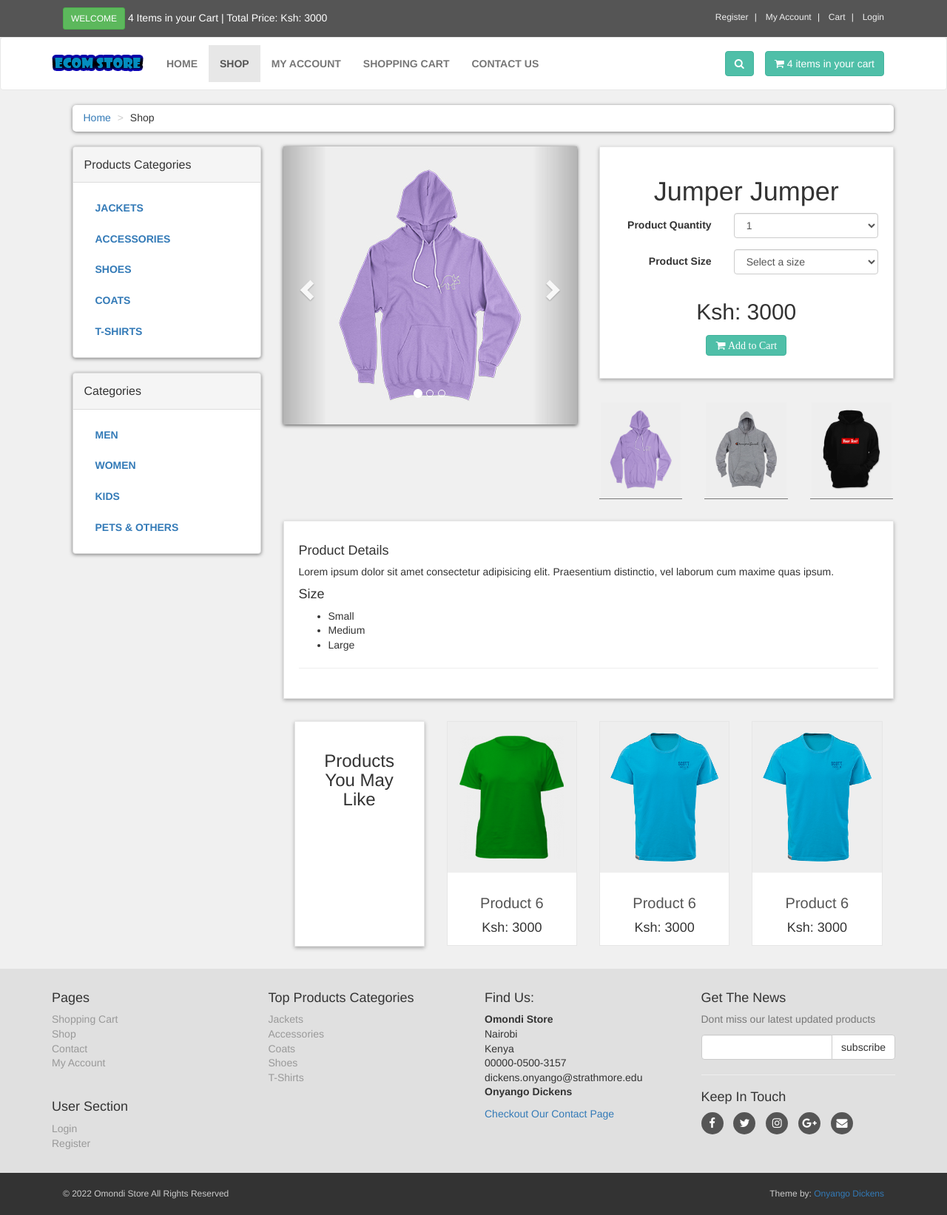
After one commit to d-kens/Ecommerce-Store, a PHP site: page /details.php in a window 1280 px wide. The commit adds this page. Shown: the whole page at 74% size. Run offline with PHP 8.4, Linux system fonts and the light colour scheme.

Commit message:
Created details.php

```diff
--- /dev/null
+++ b/details.php
@@ -0,0 +1,381 @@
+<!DOCTYPE html>
+<html lang="en">
+    <head>
+        <meta charset="UTF-8">
+        <meta http-equiv="X-UA-Compatible" content="IE=edge">
+        <meta name="viewport" content="width=device-width, initial-scale=1.0">
+
+        <link rel="stylesheet" href="styles/bootstrap-337.min.css">
+
+        <!--Font awesome-->
+        <link rel="stylesheet" href="font-awsome/css/font-awesome.min.css">
+        <!--Custom CSS file-->
+        <link rel="stylesheet" href="styles/style.css">
+
+        <title>Ecommerce Store</title>
+
+    </head>
+    <body>
+
+        <div id="top"> <!--Top Begin-->
+            <div class="container"><!--Container Begin-->
+
+                <div class="col-md-6 offer"><!--col-md-6 offer begin -->
+
+                    <a href="" class="btn btn-success btn-sm">Welcome</a>
+                    <a href="checkout.php">4 Items in your Cart | Total Price: Ksh: 3000</a>
+
+                </div><!--col-md-6 offer end-->
+
+                <div class="col-md-6"><!--col-md-6 begin-->
+
+                    <ul class="menu"><!--cmenu begin-->
+                        <li>
+                            <a href="customer_register.php">Register</a>
+                        </li>
+                        <li>
+                            <a href="checkout.php">My Account</a>
+                        </li>
+                        <li>
+                            <a href="cart.php">Cart</a>
+                        </li>
+                        <li>
+                            <a href="checkout.php">Login</a>
+                        </li>
+                    </ul><!--cmenu end-->
+
+                </div><!--col-md-6 end-->
+
+            </div><!--Container End-->
+        </div><!--Top end-->
+
+        <div id="navbar" class="navbar navbar-default"><!-- navbar navbar-default begin-->
+
+            <div class="container"><!--Container begin-->
+
+                <div class="navbar-header"><!--Navbar-header begin-->
+
+                    <a href="index.php" class="navbar-brand home"><!--Navbar-brand home begin-->
+
+                        <img src="images/ecom-store-logo.png" alt="Store-Logo" class="hidden-xs">
+                        <img src="images/ecom-store-logo-mobile.png" alt="Store-Logo" class="visible-xs">
+
+                    </a><!--Navbar-brand home ends-->
+                    <button class="navbar-toggle" data-toggle="collapse" data-target="#navigation">
+                        <span class="sr-only">Toggle Navigation</span>
+                        <i class="fa fa-align-justify"></i>
+                    </button>
+                    <button class="navbar-toggle" data-toggle="collapse" data-target="#navigation">
+                        <span class="sr-only">Toggle Search</span>
+                        <i class="fa fa-search"></i>
+                    </button>
+
+                </div><!--Nabar-header end-->
+
+                <div class="navbar-collapse collapse" id="navigation"><!--navbar-collapse collapse begin-->
+
+                    <div class="padding-nav"><!--padding-nav begin-->
+
+                        <ul class="nav navbar-nav left"><!--nav navbar-nav left begin-->
+
+                            <li>
+                                <a href="index.php">Home</a>
+                            </li>
+                            <li class="active">
+                                <a href="shop.php">Shop</a>
+                            </li>
+                            <li>
+                                <a href="checkout.php">My Account</a>
+                            </li>
+                            <li>
+                                <a href="cart.php">Shopping Cart</a>
+                            </li>
+                            <li>
+                                <a href="contact.php">Contact Us</a>
+                            </li>
+
+                        </ul><!--nav navbar-nav left end-->
+
+                    </div><!--padding-nav end-->
+
+                    <a href="cart.php" class="btn navbar-btn btn-primary right"><!--btn navbar-btn btn-primary right begin-->
+
+                        <i class="fa fa-shopping-cart"></i>
+                        <span>4 items in your cart</span>
+
+                    </a><!--btn navbar-btn btn-primary right end-->
+
+                    <div class="navbar-collapse collapse right"><!--navbar-collapse collapse right begin-->
+
+                        <button class="btn btn-primary navbar-btn" type="button" data-toggle="collapse" data-target="#search"><!--btn btn-primary navbar-btn begin-->
+
+                            <span class="sr-only">Toggle Search</span>
+                            <i class="fa fa-search"></i>
+
+                        </button><!--btn btn-primary navbar-btn end-->
+
+                    </div><!--navbar-collapse collapse right end-->
+
+                    <div class="collapse clearfix" id="search"><!--collapse clearfix begin-->
+
+                        <form action="result.php" method="get" class="navbar-form"><!--navbar-form begin-->
+
+                            <div class="input-group"><!--input-group begin-->
+
+                                <input type="text" class="form-control" name="user_querry" placeholder="search" required>
+
+                                <span class="input-group-btn"><!--input-group-btn begin-->
+                                    <button type="submit" name="search" value="search" class="btn btn-primary"><!--btn btn-primary begin-->
+
+                                        <i class="fa fa-search"></i>
+
+                                    </button><!--btn btn-primary end-->
+                                </span><!--input-group-btn end-->
+
+                            </div><!--input-group end-->
+
+                        </form><!--navbar-form end-->
+
+                    </div><!--collapse clearfix end-->
+
+                </div><!--navbar-collapse collapse end-->
+
+            </div><!--Container end-->
+
+        </div><!-- navbar navbar-default end-->
+
+        <div id="content"><!--content begin-->
+            <div class="container"><!--container begin-->
+                <div class="col-md-12"><!--col-md-12 begin-->
+
+                    <ul class="breadcrumb"><!--breadcrumb begin-->
+                        <li><a href="index.php">Home</a></li>
+                        <li>Shop</li>
+                    </ul><!--breadcrumb end-->
+
+                </div><!--col-md-12 end-->
+                <div class="col-md-3"><!--col-md-3 begin-->
+
+                    <!--side bar-->
+                    <?php
+
+                    include("includes/sidebar.php");
+
+                    ?>
+
+                </div><!--col-md-3 end-->
+
+                <div class="col-md-9"><!--col-md-9 begin-->
+                    <div id="productMain" class="row"><!--row begin-->
+                        <div class="col-sm-6"><!--col-sm-6 begin-->
+                            <div id="mainImage"><!--mainImage begin-->
+                                <div id="myCarousel" class="carousel slide"><!--carousel slide begin-->
+                                    <ol class="carousel-indicators"><!--carousel-indicators begin-->
+                                        <li data-target="#myCarousel" data-slide-to="0" class="active"></li>
+                                        <li data-target="#myCarousel" data-slide-to="1"></li>
+                                        <li data-target="#myCarousel" data-slide-to="2"></li>
+                                    </ol><!--carousel-indicators end-->
+
+                                    <div class="carousel-inner">
+                                        <div class="item active">
+                                            <center><img class="img-responsive" src="admin_area/product_images/product-3.jpg" alt="Product 3"></center>
+                                        </div>
+                                        <div class="item">
+                                            <center><img class="img-responsive" src="admin_area/product_images/product-4.jpg" alt="Product 4"></center>
+                                        </div>
+                                        <div class="item">
+                                            <center><img class="img-responsive" src="admin_area/product_images/product-5.jpg" alt="Product 5"></center>
+                                        </div>
+                                    </div>
+
+                                    <a href="#myCarousel" class="left carousel-control" data-slide="prev"><!--left carousel-control begin-->
+                                        <span class="glyphicon glyphicon-chevron-left"></span>
+                                        <span class="sr-only">Previuous</span><!--left carousel-control end-->
+                                    </a>
+                                    <a href="#myCarousel" class="right carousel-control" data-slide="next"><!--right carousel-control begin-->
+                                        <span class="glyphicon glyphicon-chevron-right"></span>
+                                        <span class="sr-only">Next</span>
+                                    </a><!--right carousel-control end-->
+
+                                </div><!--carousel slide end-->
+                            </div><!--mainImage end-->
+                        </div><!--col-sm-6 end-->
+
+                        <div class="col-sm-6"><!--col-sm-6 begin-->
+                            <div class="box"><!--box begin-->
+                                <h1 class="text-center">Jumper Jumper</h1>
+
+                                <form action="details.php" class="form-horizontal" method="post"><!--form-horizontal begin-->
+                                    <div class="form-group"><!--form-group begin-->
+                                        <label for="" class="col-md-5 control-label">Product Quantity</label>
+
+                                        <div class="col-md-7"><!--col-md-7 begin-->
+                                            <select name="product_qty" id="" class="form-control"><!--select begin-->
+                                                <option>1</option>
+                                                <option>2</option>
+                                                <option>3</option>
+                                                <option>4</option>
+                                                <option>5</option>
+                                                <option>6</option>
+                                                <option>7</option>
+                                                <option>8</option>
+                                                <option>9</option>
+                                                <option>10</option>
+                                                <option>11</option>
+                                                <option>12</option>
+                                                <option>13</option>
+                                                <option>14</option>
+                                                <option>15</option>
+                                            </select><!--select end-->
+                                        </div><!--col-md-7 end-->
+
+                                    </div><!--form-group end-->
+
+                                    <div class="form-group"><!--form-group begin-->
+                                        <label class="col-md-5 control-label">Product Size</label>
+
+                                        <div class="col-md-7"><!--col-md-7 begin-->
+
+                                            <select name="product_size" class="form-control"><!--select begin-->
+                                                <option>Select a size</option>
+                                                <option>Small</option>
+                                                <option>Medium</option>
+                                                <option>Large</option>
+                                            </select><!--select end-->
+
+                                        </div><!--col-md-7 end-->
+
+                                    </div><!--form-group end-->
+
+                                    <p class="price text-center">Ksh: 3000</p>
+
+                                    <p class="text-center buttons">
+                                        <button class="btn btn-primary i fa fa-shopping-cart"> Add to Cart</button>
+                                    </p>
+
+                                </form><!--form-horizontal end-->
+
+
+                            </div><!--box end-->
+
+                            <div class="row" id="thumbs"><!--row begin-->
+
+                                <div class="col-xs-4"><!--col-xs-4 begin-->
+                                    <a href="" class="thumb"><!--thumb begin-->
+                                        <img src="admin_area/product_images/product-3.jpg" alt="Product 3" class="img-responsive">
+                                    </a><!--thumb end-->
+                                </div><!--col-xs-4 end-->
+
+                                <div class="col-xs-4"><!--col-xs-4 begin-->
+                                    <a href="" class="thumb"><!--thumb begin-->
+                                        <img src="admin_area/product_images/product-4.jpg" alt="Product 3" class="img-responsive">
+                                    </a><!--thumb end-->
+                                </div><!--col-xs-4 end-->
+
+                                <div class="col-xs-4"><!--col-xs-4 begin-->
+                                    <a href="" class="thumb"><!--thumb begin-->
+                                        <img src="admin_area/product_images/product-5.jpg" alt="Product 4" class="img-responsive">
+                                    </a><!--thumb end-->
+                                </div><!--col-xs-4 end-->
+
+                            </div><!--row finish-->
+
+
+                        </div><!--col-sm-6 end-->
+
+                    </div><!--row end-->
+
+                    <div class="box" id="details"><!--box begin-->
+
+                       <h4>Product Details</h4>
+
+                       <p>
+                           Lorem ipsum dolor sit amet consectetur adipisicing elit. Praesentium distinctio, vel laborum cum maxime quas ipsum.
+                       </p>
+
+                       <h4>Size</h4>
+
+                       <ul>
+                           <li>Small</li>
+                           <li>Medium</li>
+                           <li>Large</li>
+                       </ul>
+
+                       <hr>
+
+                    </div><!--box end-->
+
+                    <div id="row same-height-row"><!--row same-height-row begin-->
+                        <div class="col-md-3 col-sm-6"><!--col-md-3 col-sm-6 begin-->
+                            <div class="box same-height headline"><!--box same-height headline begin-->
+                                <h3 class="text-center">Products You May Like</h3>
+                            </div><!--box same-height headline end-->
+                        </div><!--col-md-3 col-sm-6 end-->
+
+                        <div class="col-md-3 col-sm-6 center-responsive"><!--col-md-3 col-sm-6 center-responsive begin-->
+                            <div class="product same-height"><!--product same-height begin-->
+                                <a href="">
+                                    <img class="img-responsive" src="admin_area/product_images/product-6.jpg" alt="product 6">
+                                </a>
+
+                                <div class="text"><!--text begin-->
+                                    <h3><a href="details.php">Product 6</a></h3>
+
+                                    <p class="price">Ksh: 3000</p>
+                                </div><!--text end-->
+
+                            </div><!--product same-height end-->
+                        </div><!--col-md-3 col-sm-6 center-responsive end-->
+
+                        <div class="col-md-3 col-sm-6 center-responsive"><!--col-md-3 col-sm-6 center-responsive begin-->
+                            <div class="product same-height"><!--product same-height begin-->
+                                <a href="">
+                                    <img class="img-responsive" src="admin_area/product_images/product-7.jpg" alt="product 7">
+                                </a>
+
+                                <div class="text"><!--text begin-->
+                                    <h3><a href="details.php">Product 6</a></h3>
+
+                                    <p class="price">Ksh: 3000</p>
+                                </div><!--text end-->
+
+                            </div><!--product same-height end-->
+                        </div><!--col-md-3 col-sm-6 center-responsive end-->
+
+                        <div class="col-md-3 col-sm-6 center-responsive"><!--col-md-3 col-sm-6 center-responsive begin-->
+                            <div class="product same-height"><!--product same-height begin-->
+                                <a href="">
+                                    <img class="img-responsive" src="admin_area/product_images/product-7.jpg" alt="product 7">
+                                </a>
+
+                                <div class="text"><!--text begin-->
+                                    <h3><a href="details.php">Product 6</a></h3>
+
+                                    <p class="price">Ksh: 3000</p>
+                                </div><!--text end-->
+
+                            </div><!--product same-height end-->
+                        </div><!--col-md-3 col-sm-6 center-responsive end-->
+
+
+                    </div><!--row same-height-row end-->
+
+                </div><!--col-md-9 end-->
+
+
+            </div><!--container end-->
+        </div><!--content end-->
+
+
+
+        <!--Footer-->
+        <?php
+
+        include("includes/footer.php");
+
+        ?>
+
+        <script src="js/jquery-331.min.js"></script>
+        <script src="js/bootstrap-337.min.js"></script>
+    </body>
+</html>
--- a/styles/style.css
+++ b/styles/style.css
@@ -249,6 +249,27 @@ body{
     }
 }
 
+/** details.php styles **/
+#content #productMain{
+    margin-bottom: 30px;
+}
+#content #productMain .price{
+    font-size: 30px;
+    font-weight: 300;
+    text-align: center;
+    margin-top: 30px;
+}
+#content #mainImage{
+    box-shadow: 0px 1px 5px rgba(0,0,0, .7);
+}
+#content #thumbs a{
+    display: block;
+    box-shadow: 0px 1px rgba(0,0,0, .5);
+    border: 2px solid transparent;
+}
+#content .headline{
+    height: 305px;
+}
 
 /* Footer Style */
 #footer{
```
